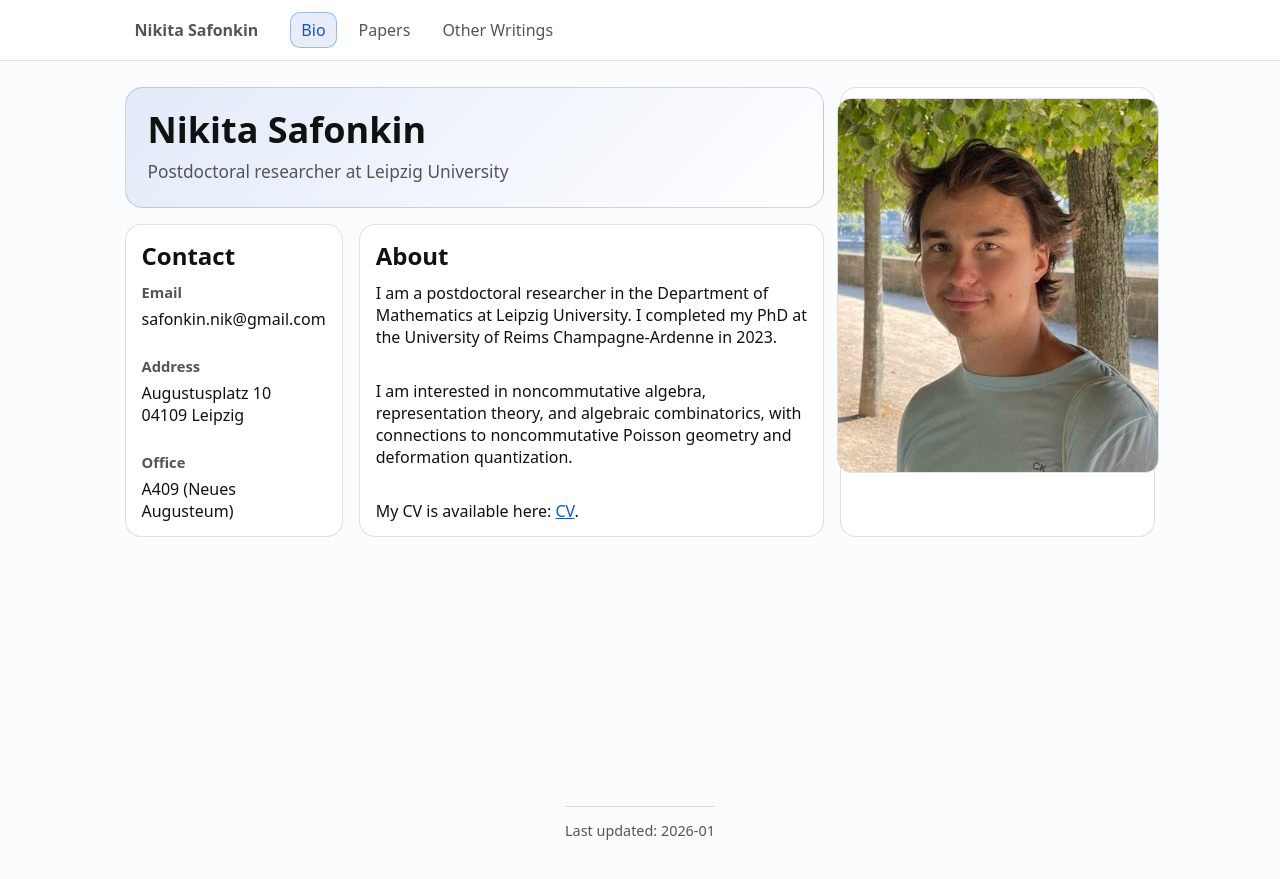
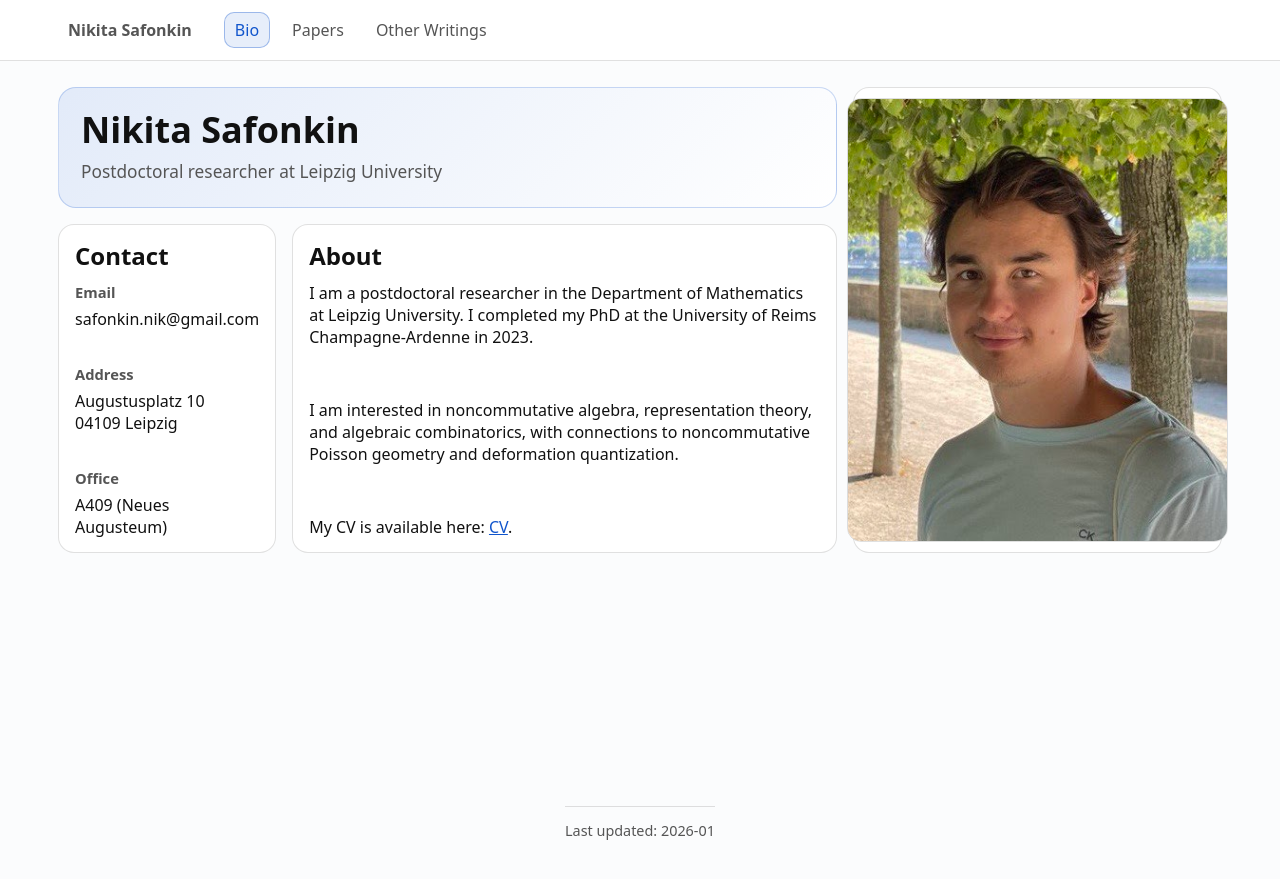
Before and after one commit to n-safonkin/n-safonkin.github.io, a Jekyll site: the page built from index.html, in a window 1280 px wide. Shown: the top 879 px of the page. Built offline with Jekyll 4.4.1, drawn with Linux system fonts in a browser that asks for light colours.

Commit message:
Update style.css

```diff
--- a/assets/style.css
+++ b/assets/style.css
@@ -7,8 +7,8 @@
   --muted: #555;
   --border: rgba(0,0,0,.12);
 
-  /* ONE knob: same width on all pages */
-  --container: 1067px;
+  /* ONE knob: same width on all pages (increased) */
+  --container: 1200px;
 }
 
 *{ box-sizing: border-box; }
@@ -99,13 +99,13 @@ main.wrap{
 a{ color: var(--accent); }
 a:hover{ text-decoration: underline; }
 
-/* Contact table (index page) */
+/* Contact grid */
 .contact-grid{
   display: grid;
-  gap: 0; /* we will control spacing via padding */
+  gap: 0;
 }
 
-/* REMOVE dashed separators */
+/* No dashed separators */
 .row{
   display: grid;
   grid-template-columns: 120px 1fr;
@@ -114,7 +114,6 @@ a:hover{ text-decoration: underline; }
   border-bottom: none;
 }
 
-/* Label/value */
 .label{
   color: var(--muted);
   font-weight: 650;
```
